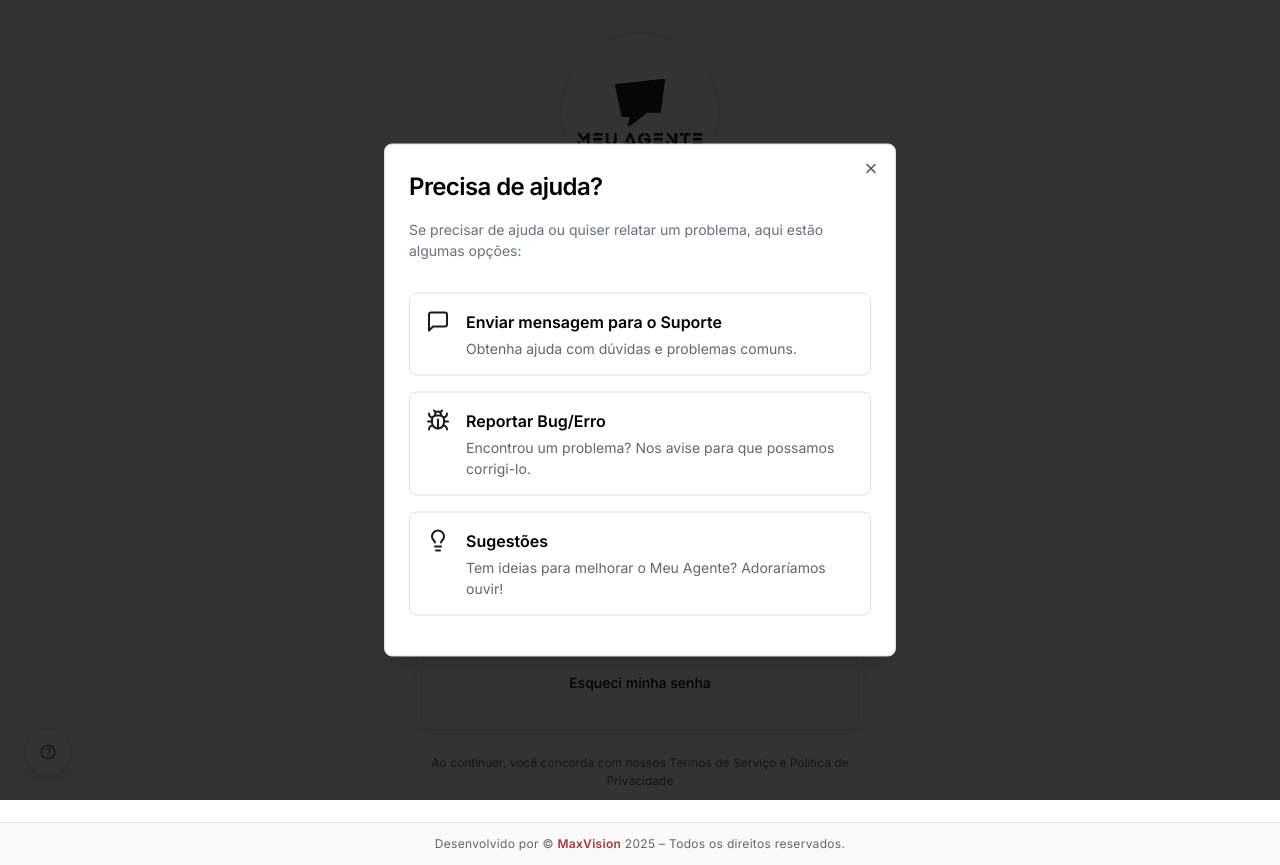
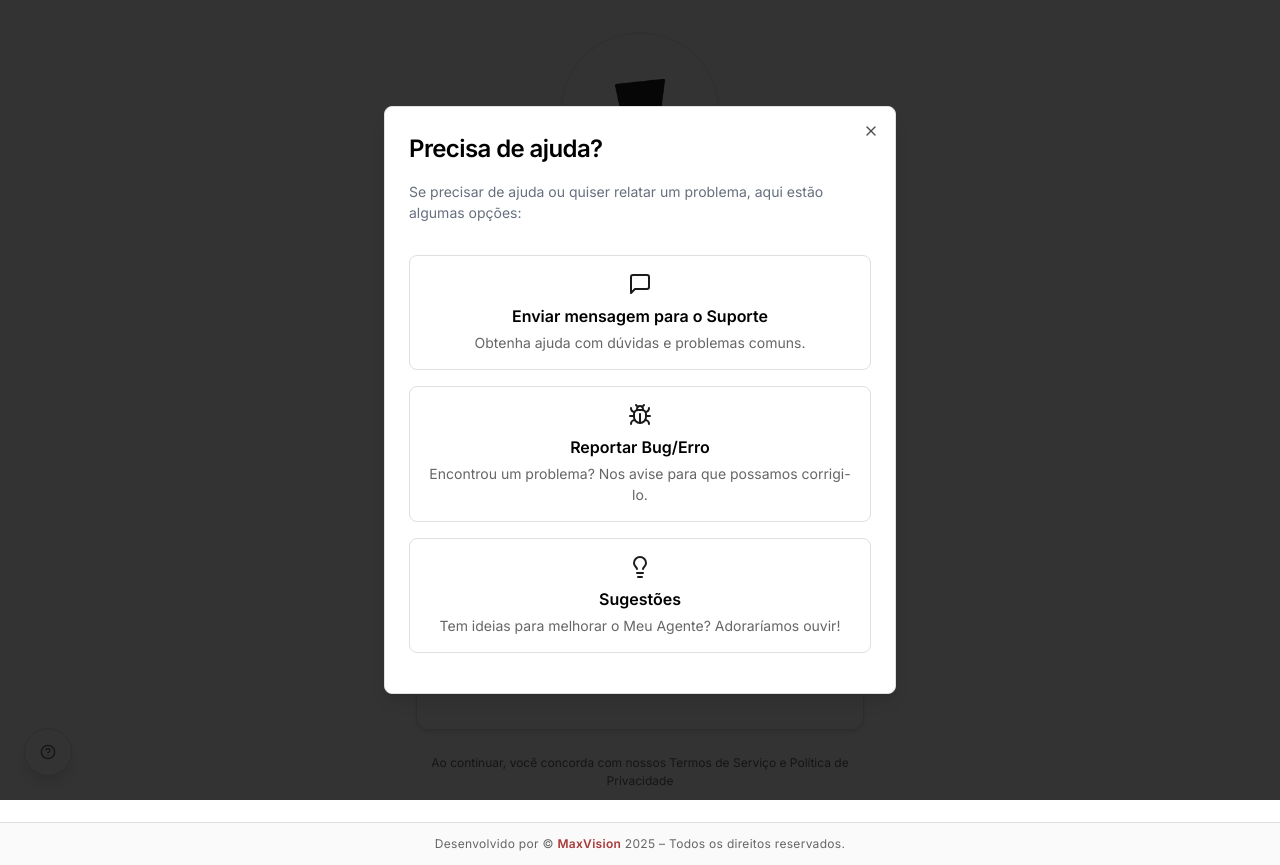
Before and after one commit to produtoramaxvision/meu-agente-fin, a React (Vite) app: page /auth/login in a window 1280 px wide. Both pictures are taken after a click on the button 48 px from the left and 752 px from the top of the page. Built offline with nearby package versions, Linux system fonts and the light colour scheme; the HTML template or start-up script is replaced by a standard one.

Commit message:
[dyad] Centralizando texto nos botões de ajuda - wrote 1 file(s)

```diff
--- a/src/components/HelpAndSupport.tsx
+++ b/src/components/HelpAndSupport.tsx
@@ -98,10 +98,10 @@ export function HelpAndSupport({ collapsed = false, mode }: HelpAndSupportProps)
               href={option.href}
               target="_blank"
               rel="noopener noreferrer"
-              className="group block rounded-lg border bg-surface p-4 transition-all duration-200 hover:bg-surface-hover hover:shadow-md hover:border-primary/30"
+              className="group block rounded-lg border bg-surface p-4 transition-all duration-200 hover:bg-surface-hover hover:shadow-md hover:border-primary/30 text-center"
               onClick={() => setOpen(false)}
             >
-              <div className="flex items-start gap-4">
+              <div className="flex flex-col items-center gap-2">
                 <option.icon className="h-6 w-6 flex-shrink-0 text-primary transition-transform group-hover:scale-110" />
                 <div>
                   <h3 className="font-semibold text-base text-text">{option.label}</h3>
```
